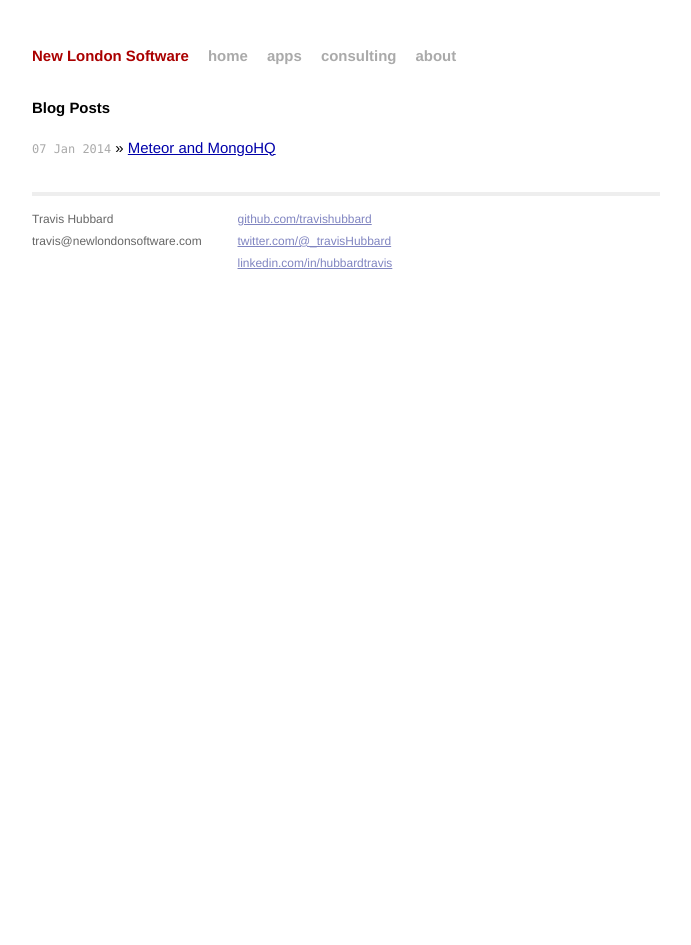
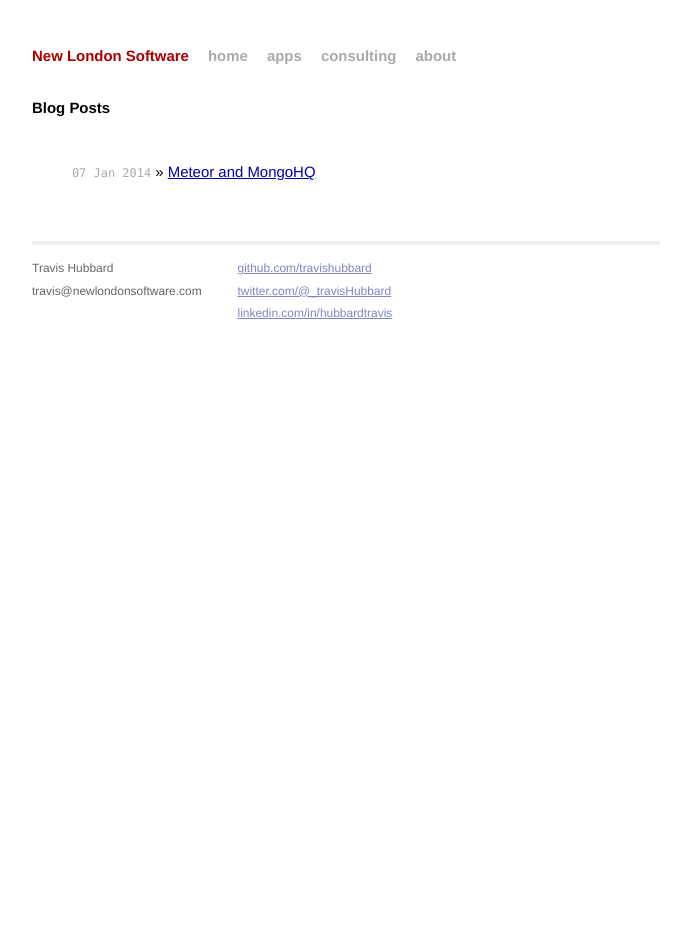
Before and after one commit to travishubbard/travishubbard.github.io, a Jekyll site: the page built from index.html, in a window 1280 px wide. Shown: the whole page, without its empty margins (294-985 px from the left). Built offline with Jekyll 4.4.1, drawn with Linux system fonts in a browser that asks for light colours; Markdown is read by kramdown in place of the engine named in the settings.

Commit message:
format consulting page

```diff
--- a/css/main.css
+++ b/css/main.css
@@ -28,6 +28,11 @@ p { margin: 1em 0; }
 a         { color: #00a; }
 a:hover   { color: #000; }
 a:visited { color: #a0a; }
+
+ul,li {
+margin:1em;
+padding:5px;
+}
 
 /*****************************************************************************/
 /*
```
